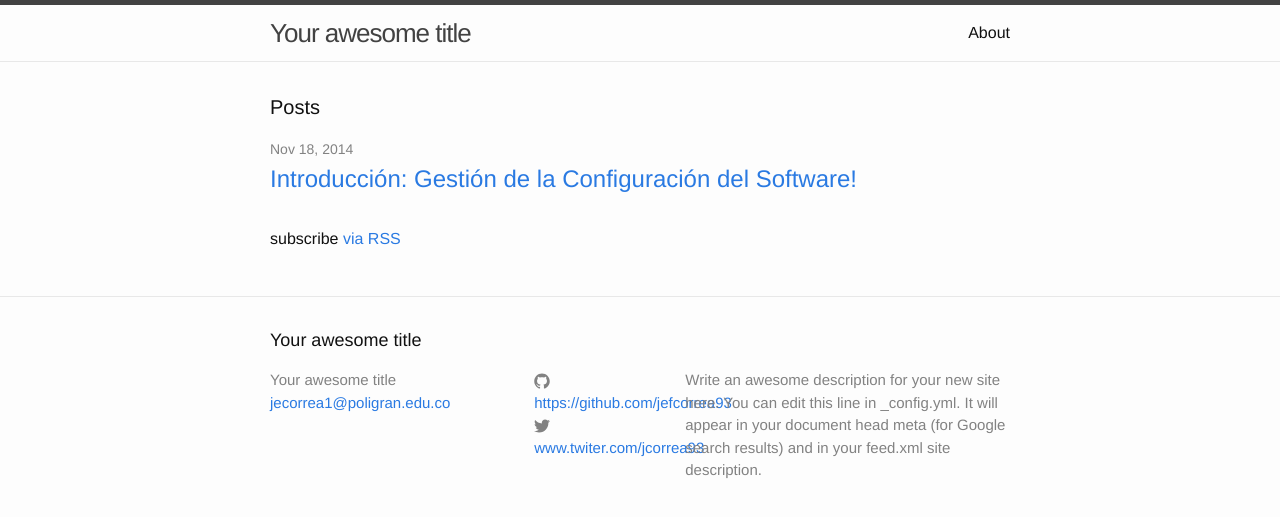
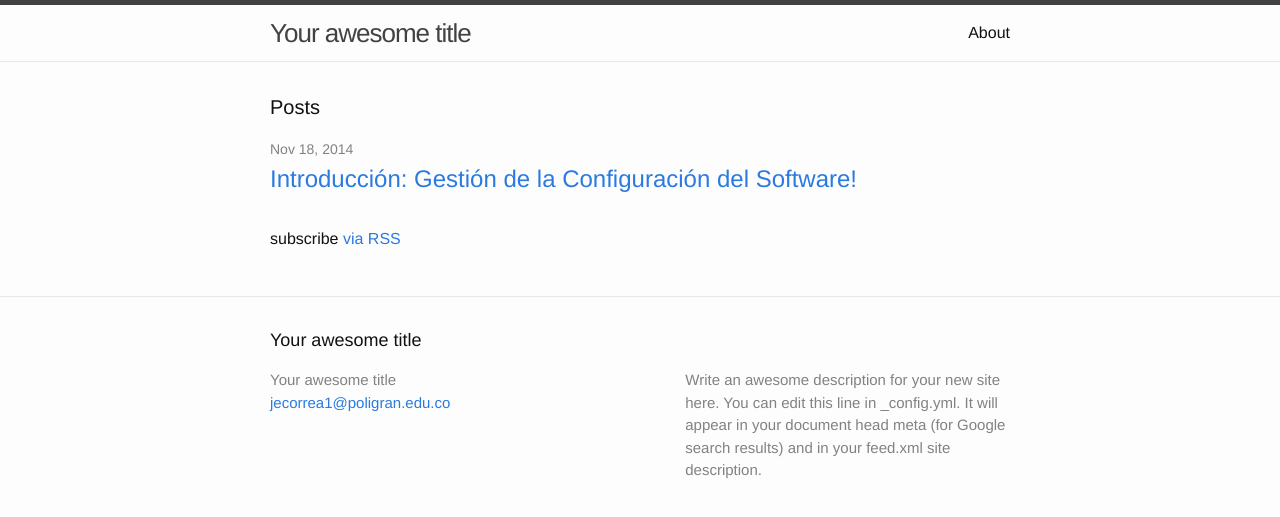
Before and after one commit to jefcorrea93/jefcorrea93.github.io, a Jekyll site: the page built from index.html, in a window 1280 px wide. Shown: the top 517 px of the page. Built offline with Jekyll 4.4.1, drawn with Linux system fonts in a browser that asks for light colours.

Commit message:
Update _config.yml

```diff
--- a/_config.yml
+++ b/_config.yml
@@ -7,8 +7,8 @@ description: > # this means to ignore newlines until "baseurl:"
   Google search results) and in your feed.xml site description.
 baseurl: "" # the subpath of your site, e.g. /blog/
 url: "http://yourdomain.com" # the base hostname & protocol for your site
-twitter_username: www.twiter.com/jcorrea93
-github_username:  https://github.com/jefcorrea93
+twitter_username:
+github_username:
 
 # Build settings
 markdown: kramdown
```
